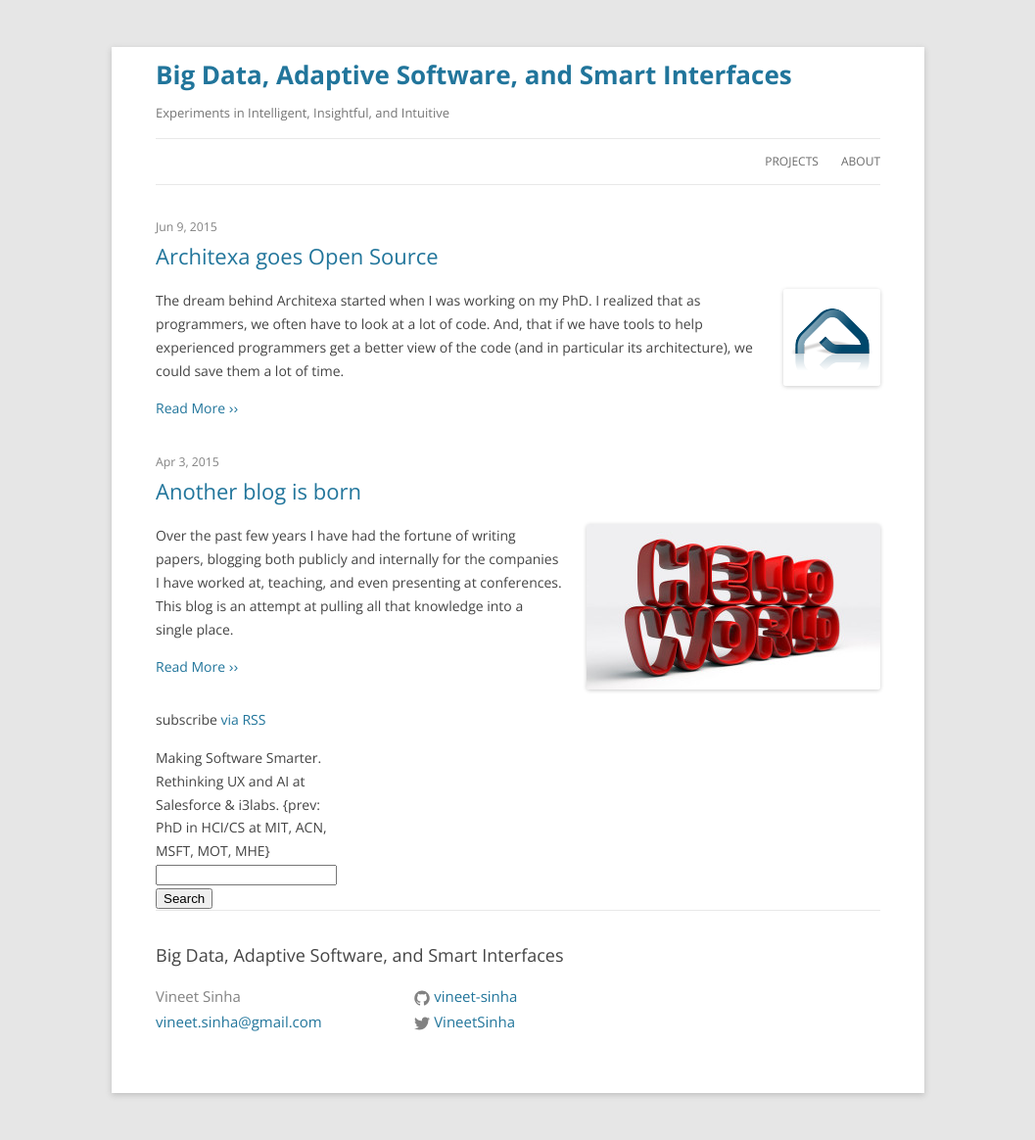
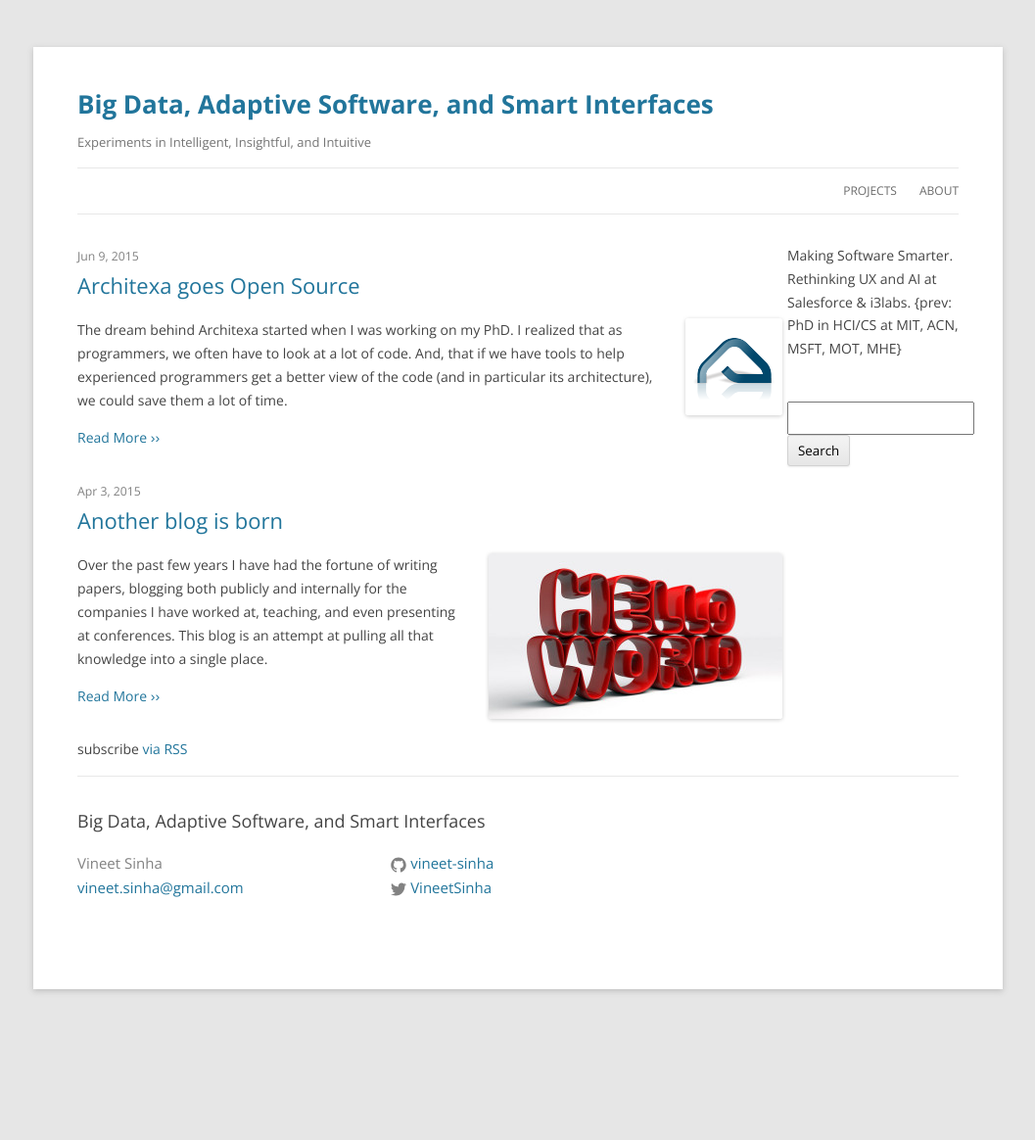
Before and after one commit to i3labs/i3labs.github.io, a Jekyll site: the page built from index.md, in a window 1280 px wide. Shown: the whole page at 98% size, without its empty margins (111-1168 px from the left). Built offline with Jekyll 4.4.1, drawn with Linux system fonts in a browser that asks for light colours; after the commit the page ends 1058 px from its top, so only the background shows below that.

Commit message:
updating styling towards site relaunch

```diff
--- a/_sass/theme.scss
+++ b/_sass/theme.scss
@@ -19,7 +19,7 @@
 $grey-color-dark:  darken($grey-color, 25%);
 
 // Width of the content area
-$content-width:    800px;
+$content-width:    960px;
 
 $on-palm:          600px;
 $on-laptop:        800px;
--- a/_sass/theme/_base.scss
+++ b/_sass/theme/_base.scss
@@ -123,6 +123,33 @@
 }
 
 
+ // Move to layout
+.sidebar aside {
+  margin-bottom: 3em;
+}
+
+/**
+ * Form Controls
+ */
+button, input, select, textarea {
+  font-family: inherit;
+  padding: 6px;
+}
+
+button, input[type="submit"], input[type="button"] {
+  padding: 6px 10px;
+  background-color: #e6e6e6;
+  background-repeat: repeat-x;
+  background-image: -moz-linear-gradient(top, #f4f4f4, #e6e6e6);
+  background-image: -ms-linear-gradient(top, #f4f4f4, #e6e6e6);
+  background-image: -webkit-linear-gradient(top, #f4f4f4, #e6e6e6);
+  background-image: -o-linear-gradient(top, #f4f4f4, #e6e6e6);
+  background-image: linear-gradient(top, #f4f4f4, #e6e6e6);
+  border: 1px solid #d2d2d2;
+  border-radius: 3px;
+  box-shadow: 0 1px 2px rgba(64, 64, 64, 0.1);
+}
+
 
 /**
  * Code formatting
--- a/_sass/theme/_layout.scss
+++ b/_sass/theme/_layout.scss
@@ -181,13 +181,24 @@
  * Page content
  */
 .page-content {
-  padding: 0 (1.5*$spacing-unit);
+  padding: $spacing-unit (1.5*$spacing-unit);
   margin: 48px auto;
   box-shadow: 0 2px 6px rgba(100, 100, 100, 0.3);
 }
 
 .page-heading {
   font-size: 20px;
+}
+
+.wrapper {
+  @extend %clearfix;
+}
+.content {
+  float: left;
+  max-width: 80%;
+}
+.sidebar {
+  float: right;
 }
 
 .post-list {
```
